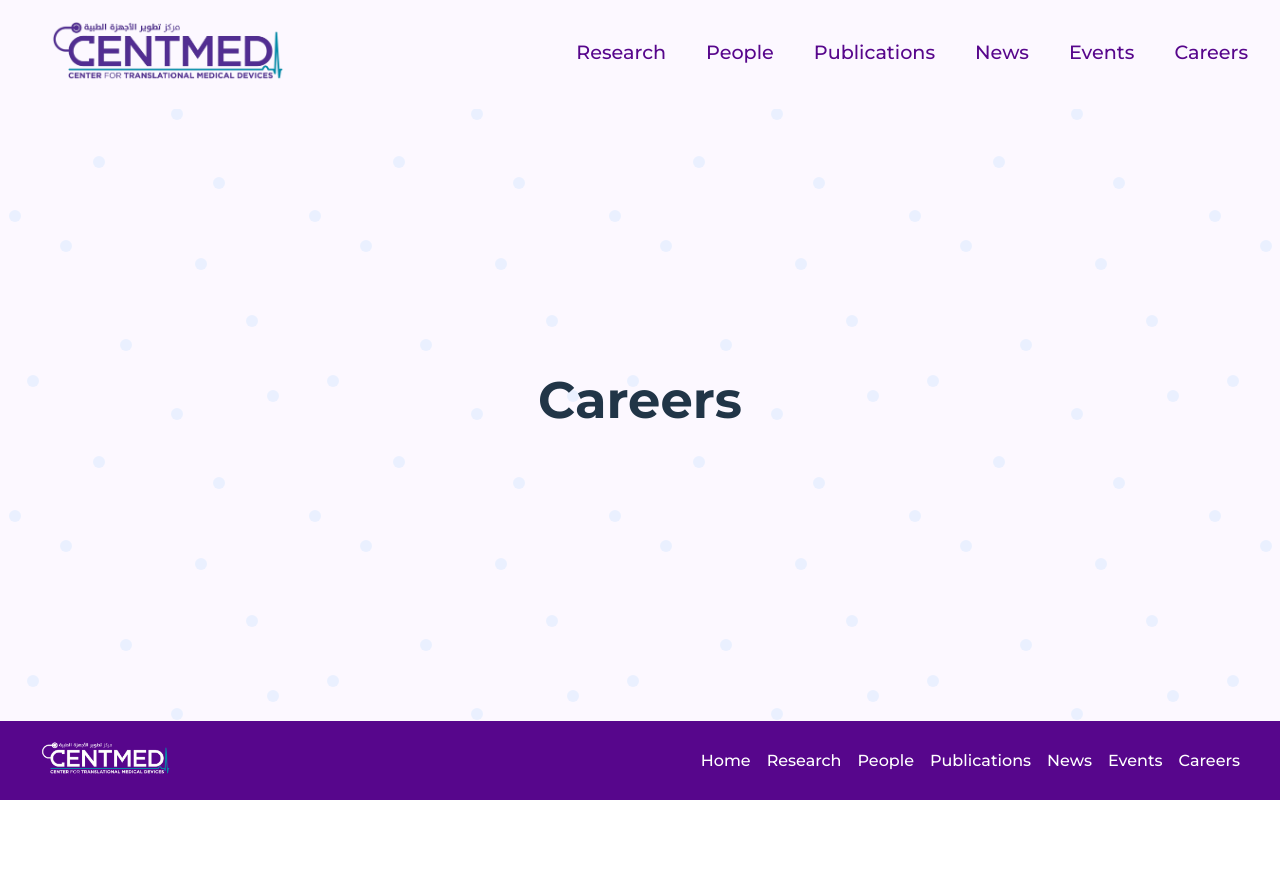
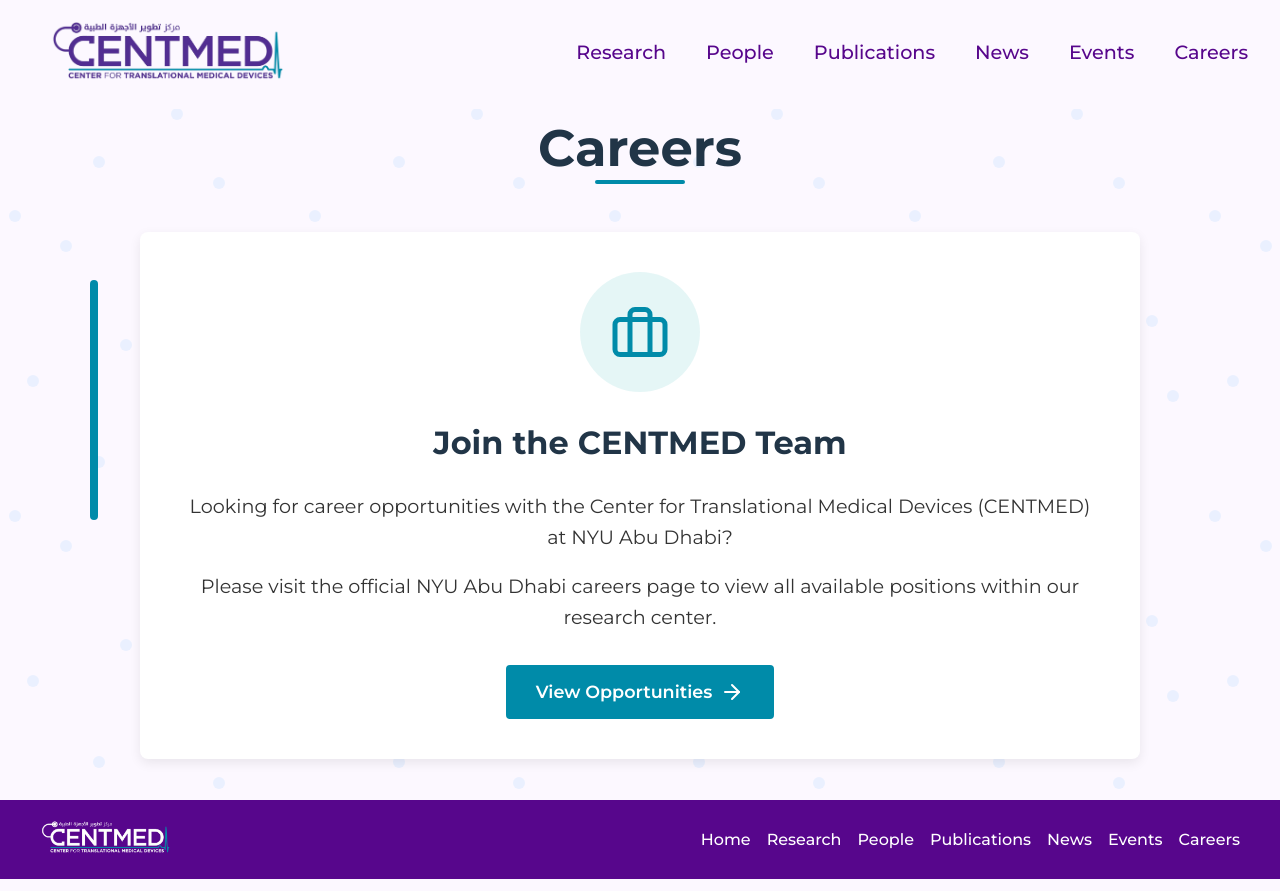
Before and after one commit to jheel2006/CENTMED-website, a React (Vite) app: page /careers in a window 1280 px wide. Before the commit the page ends 800 px from the top, so only its background shows below. Built offline with nearby package versions, Linux system fonts and the light colour scheme.

Commit message:
added careers page

```diff
--- /dev/null
+++ b/src/pages/Careers.css
@@ -0,0 +1,99 @@
+.careers-container {
+    width: 100%;
+    padding: 40px;
+    text-align: center;
+    box-sizing: border-box;
+}
+
+.careers-title {
+    font-weight: bold;
+    margin-top: 3rem;
+    margin-bottom: 1rem;
+    position: relative;
+    display: inline-block;
+}
+
+.careers-title::after {
+    content: "";
+    position: absolute;
+    bottom: -8px;
+    left: 50%;
+    width: 90px;
+    height: 4px;
+    background-color: var(--teal);
+    transform: translateX(-50%);
+    border-radius: 2px;
+}
+
+.careers-content {
+    max-width: 1000px;
+    margin: 0 auto;
+    padding: 20px;
+}
+
+.careers-card {
+    background-color: white;
+    border-radius: 8px;
+    padding: 40px;
+    box-shadow: 0 4px 12px rgba(0, 0, 0, 0.08);
+    text-align: center;
+    margin-top: 20px;
+}
+
+.careers-icon {
+    display: inline-flex;
+    align-items: center;
+    justify-content: center;
+    width: 120px;
+    height: 120px;
+    background-color: rgba(0, 170, 170, 0.1);
+    border-radius: 50%;
+    color: var(--teal);
+}
+
+.careers-card h2 {
+    margin-bottom: 24px;
+    font-size: 2rem;
+}
+
+.careers-card p {
+    color: #333;
+    line-height: 1.6;
+    margin-bottom: 16px;
+    font-size: 1.2rem;
+}
+
+.careers-button {
+    display: inline-flex;
+    align-items: center;
+    justify-content: center;
+    padding: 12px 28px;
+    background-color: var(--teal);
+    border: 2px solid var(--teal);
+    color: white;
+    border-radius: 4px;
+    font-weight: 600;
+    text-decoration: none;
+    transition: all 0.3s ease;
+    gap: 8px;
+    margin-top: 16px;
+    font-size: 1.1rem;
+}
+
+.careers-button:hover {
+    background-color: white;
+    border: 2px solid var(--teal);
+    transform: translateY(-3px);
+    box-shadow: 0 4px 12px rgba(0, 0, 0, 0.15);
+    color: #333;
+}
+
+@media (max-width: 768px) {
+    .careers-container {
+        padding: 20px;
+    }
+
+    .careers-card {
+        padding: 30px 20px;
+    }
+}
--- a/src/pages/Careers.jsx
+++ b/src/pages/Careers.jsx
@@ -1,7 +1,35 @@
 import React from "react";
+import ScrollProgress from "../components/ScrollProgress";
+import "./Careers.css";
 
 const Careers = () => {
-    return <h1>Careers</h1>;
+    return (
+        <div className="careers-container">
+            <ScrollProgress />
+            <h1 className="careers-title">Careers</h1>
+
+            <div className="careers-content">
+                <div className="careers-card">
+                    <div className="careers-icon">
+                        <svg xmlns="http://www.w3.org/2000/svg" width="60" height="60" viewBox="0 0 24 24" fill="none" stroke="currentColor" strokeWidth="2" strokeLinecap="round" strokeLinejoin="round">
+                            <rect x="2" y="7" width="20" height="14" rx="2" ry="2"></rect>
+                            <path d="M16 21V5a2 2 0 0 0-2-2h-4a2 2 0 0 0-2 2v16"></path>
+                        </svg>
+                    </div>
+                    <h2>Join the CENTMED Team</h2>
+                    <p>Looking for career opportunities with the Center for Translational Medical Devices (CENTMED) at NYU Abu Dhabi? </p>
+                    <p>Please visit the official NYU Abu Dhabi careers page to view all available positions within our research center.</p>
+                    <a href="https://nyuad.nyu.edu/en/about/careers.html" className="careers-button" target="_blank" rel="noopener noreferrer">
+                        View Opportunities
+                        <svg xmlns="http://www.w3.org/2000/svg" width="24" height="24" viewBox="0 0 24 24" fill="none" stroke="currentColor" strokeWidth="2" strokeLinecap="round" strokeLinejoin="round">
+                            <line x1="5" y1="12" x2="19" y2="12"></line>
+                            <polyline points="12 5 19 12 12 19"></polyline>
+                        </svg>
+                    </a>
+                </div>
+            </div>
+        </div>
+    );
 };
 
 export default Careers;
```
